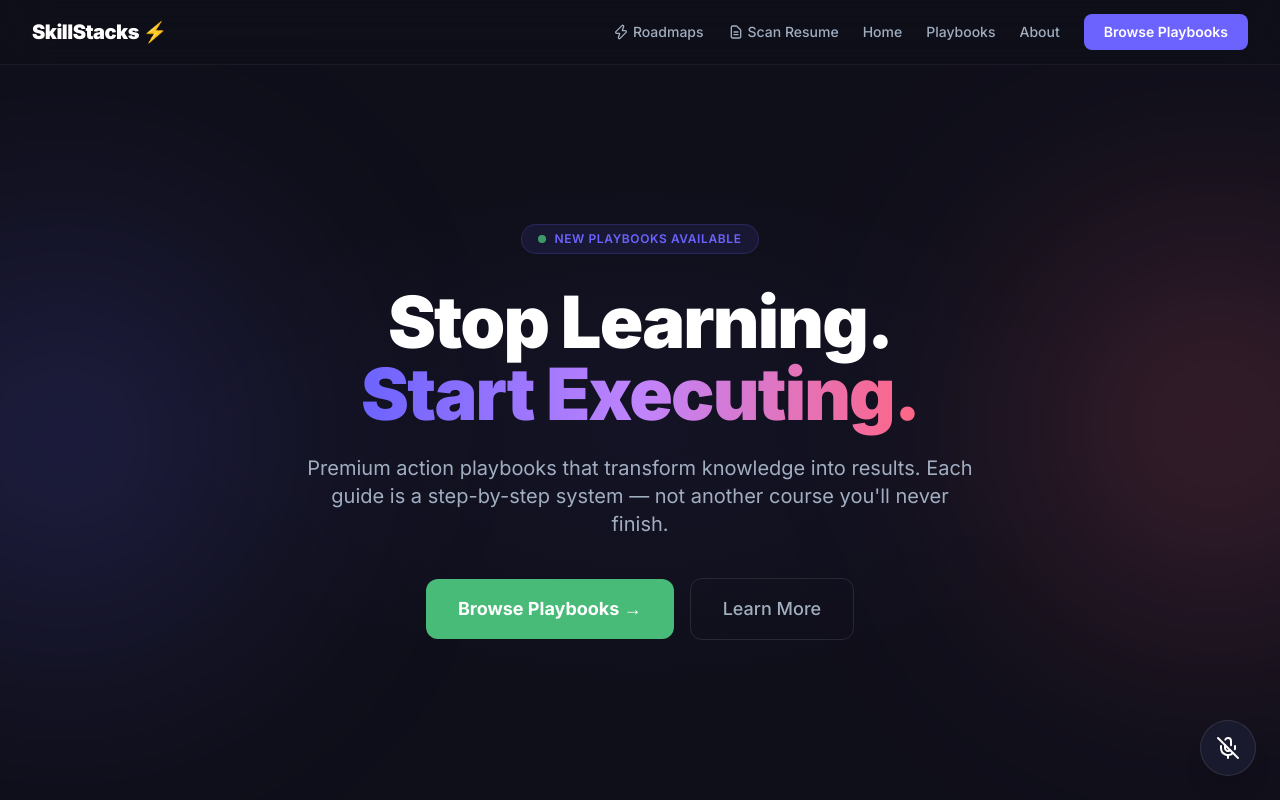
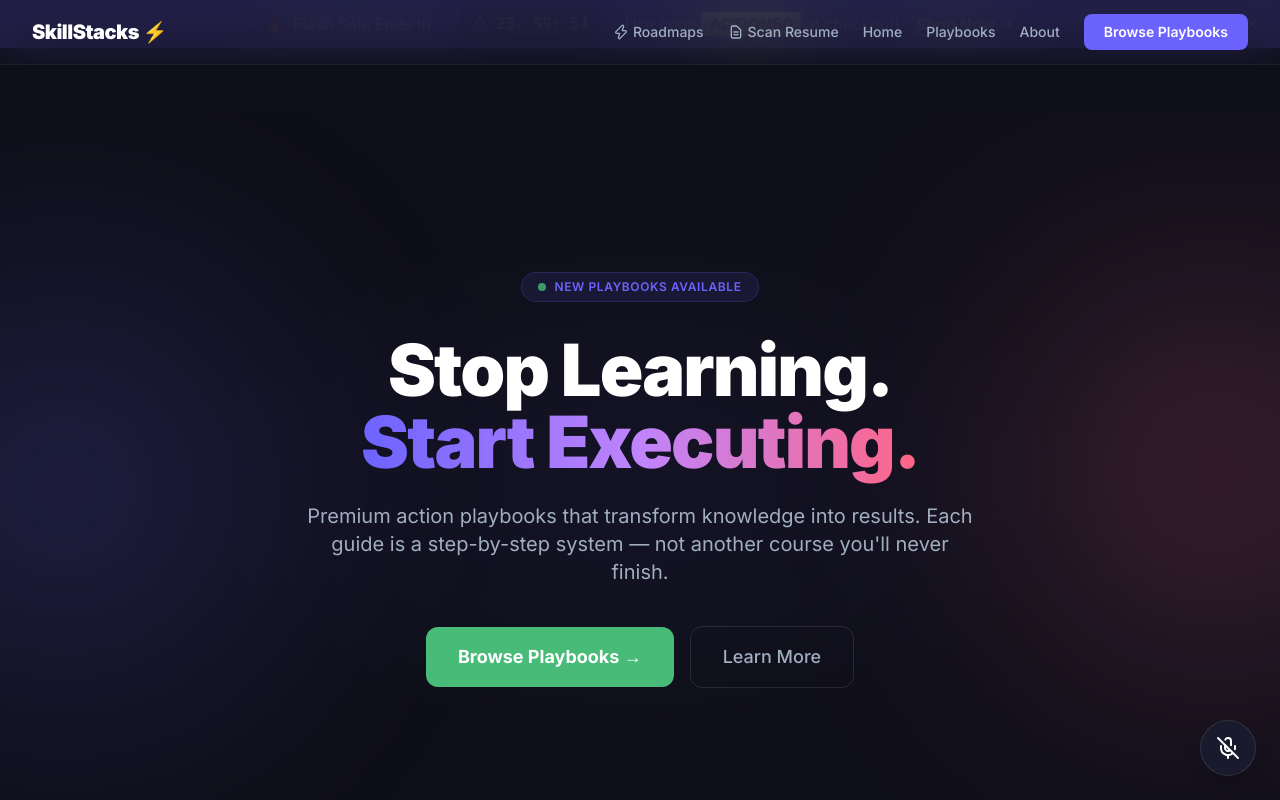
Before and after one commit to bijudamian/SkillStacks, a Next.js app: page / in a window 1280 px wide. Shown: the top 800 px of the page. Built offline with nearby package versions, Linux system fonts and the light colour scheme.

Commit message:
feat: Implement Idea #57 Flash Sales Banner

```diff
--- a/app/layout.tsx
+++ b/app/layout.tsx
@@ -3,6 +3,7 @@ import { Inter } from "next/font/google";
 import Navbar from "@/components/Navbar";
 import Footer from "@/components/Footer";
 import VoiceAssistant from "@/components/VoiceAssistant";
+import FlashSaleBanner from "@/components/FlashSaleBanner";
 import "./globals.css";
 
 const inter = Inter({
@@ -32,10 +33,11 @@ export default function RootLayout({
   return (
     <html lang="en" className="scroll-smooth">
       <body
-        className={`${inter.variable} font-sans bg-dark text-white antialiased`}
+        className={`${inter.variable} font-sans bg-dark text-white antialiased flex flex-col min-h-screen`}
       >
+        <FlashSaleBanner />
         <Navbar />
-        <main className="min-h-screen pt-16">{children}</main>
+        <main className="flex-grow pt-16">{children}</main>
         <Footer />
         <VoiceAssistant />
       </body>
--- /dev/null
+++ b/components/FlashSaleBanner.tsx
@@ -0,0 +1,91 @@
+"use client";
+
+import { useState, useEffect } from "react";
+import { Timer, ArrowRight, X } from "lucide-react";
+import Link from "next/link";
+
+export default function FlashSaleBanner() {
+  const [timeLeft, setTimeLeft] = useState<{ hours: number; minutes: number; seconds: number } | null>(null);
+  const [isVisible, setIsVisible] = useState(false);
+
+  useEffect(() => {
+    const STORAGE_KEY = "skillstacks_flashsale_endtime";
+
+    // Check if user dismissed banner
+    const isDismissed = localStorage.getItem("skillstacks_flashsale_dismissed");
+    if (isDismissed) return;
+
+    let endTime = localStorage.getItem(STORAGE_KEY);
+
+    if (!endTime) {
+      // 24 hours from right now
+      const newEndTime = new Date().getTime() + 24 * 60 * 60 * 1000;
+      localStorage.setItem(STORAGE_KEY, newEndTime.toString());
+      endTime = newEndTime.toString();
+    }
+
+    const calculateTimeLeft = () => {
+      const now = new Date().getTime();
+      const difference = parseInt(endTime!) - now;
+
+      if (difference > 0) {
+        setTimeLeft({
+          hours: Math.floor((difference / (1000 * 60 * 60)) % 24),
+          minutes: Math.floor((difference / 1000 / 60) % 60),
+          seconds: Math.floor((difference / 1000) % 60),
+        });
+        setIsVisible(true);
+      } else {
+        // Timer expired
+        setTimeLeft(null);
+        setIsVisible(false);
+        // Optionally reset for continuous urgency
+        // localStorage.removeItem(STORAGE_KEY);
+      }
+    };
+
+    calculateTimeLeft();
+    const timer = setInterval(calculateTimeLeft, 1000);
+
+    return () => clearInterval(timer);
+  }, []);
+
+  const dismissBanner = () => {
+    setIsVisible(false);
+    localStorage.setItem("skillstacks_flashsale_dismissed", "true");
+  };
+
+  if (!isVisible || !timeLeft) return null;
+
+  return (
+    <div className="bg-primary text-white py-2 px-4 relative z-50">
+      <div className="max-w-7xl mx-auto flex flex-col sm:flex-row items-center justify-center gap-3 sm:gap-6 text-sm sm:text-base font-medium">
+        <div className="flex items-center gap-2">
+          <span className="animate-pulse">🔥</span>
+          <span>Flash Sale Ends In:</span>
+        </div>
+
+        <div className="flex items-center gap-2 font-mono font-bold bg-black/20 px-3 py-1 rounded-lg">
+          <Timer className="w-4 h-4" />
+          <span>{String(timeLeft.hours).padStart(2, "0")}:</span>
+          <span>{String(timeLeft.minutes).padStart(2, "0")}:</span>
+          <span>{String(timeLeft.seconds).padStart(2, "0")}</span>
+        </div>
+
+        <div className="flex items-center gap-4">
+          <span className="hidden md:inline">Use code <span className="font-bold bg-white text-primary px-2 py-0.5 rounded uppercase">ACTION50</span> at checkout!</span>
+          <Link href="/" className="flex items-center gap-1 font-bold underline decoration-2 underline-offset-4 hover:text-white/80 transition-colors">
+            Shop Now <ArrowRight className="w-4 h-4" />
+          </Link>
+        </div>
+
+        <button
+          onClick={dismissBanner}
+          className="absolute right-4 top-1/2 -translate-y-1/2 p-1 hover:bg-black/10 rounded-full transition-colors hidden sm:block"
+        >
+          <X className="w-4 h-4" />
+        </button>
+      </div>
+    </div>
+  );
+}
--- /dev/null
+++ b/components/StreakCounter.tsx
@@ -0,0 +1,61 @@
+"use client";
+
+import { useState, useEffect } from "react";
+import { Flame } from "lucide-react";
+
+export default function StreakCounter() {
+  const [streak, setStreak] = useState<number>(0);
+  const [mounted, setMounted] = useState(false);
+
+  useEffect(() => {
+    setMounted(true);
+
+    const STORAGE_KEY_STREAK = "skillstacks_streak_count";
+    const STORAGE_KEY_LAST_VISIT = "skillstacks_last_visit_date";
+
+    const getTodayStr = () => new Date().toDateString();
+
+    // helper to get the date string for "yesterday"
+    const getYesterdayStr = () => {
+      const d = new Date();
+      d.setDate(d.getDate() - 1);
+      return d.toDateString();
+    };
+
+    const todayStr = getTodayStr();
+    const yesterdayStr = getYesterdayStr();
+
+    const lastVisitStr = localStorage.getItem(STORAGE_KEY_LAST_VISIT);
+    let currentStreak = parseInt(localStorage.getItem(STORAGE_KEY_STREAK) || "0");
+
+    if (!lastVisitStr) {
+      // First ever visit
+      currentStreak = 1;
+    } else {
+      if (lastVisitStr === todayStr) {
+        // Already visited today, do nothing to the streak
+      } else if (lastVisitStr === yesterdayStr) {
+        // Visited yesterday, increment!
+        currentStreak += 1;
+      } else {
+        // Missed a day or more, reset streak
+        currentStreak = 1;
+      }
+    }
+
+    // Save state
+    localStorage.setItem(STORAGE_KEY_LAST_VISIT, todayStr);
+    localStorage.setItem(STORAGE_KEY_STREAK, currentStreak.toString());
+    setStreak(currentStreak);
+
+  }, []);
+
+  if (!mounted || streak === 0) return null;
+
+  return (
+    <div className="flex items-center gap-1.5 bg-surface border border-white/10 px-3 py-1.5 rounded-full" title={\`\${streak} day streak!\`}>
+      <Flame className={\`w-4 h-4 \${streak > 2 ? 'text-orange-500 fill-orange-500 animate-pulse' : 'text-orange-400'}\`} />
+      <span className="text-sm font-bold text-white">{streak}</span>
+    </div>
+  );
+}
```
